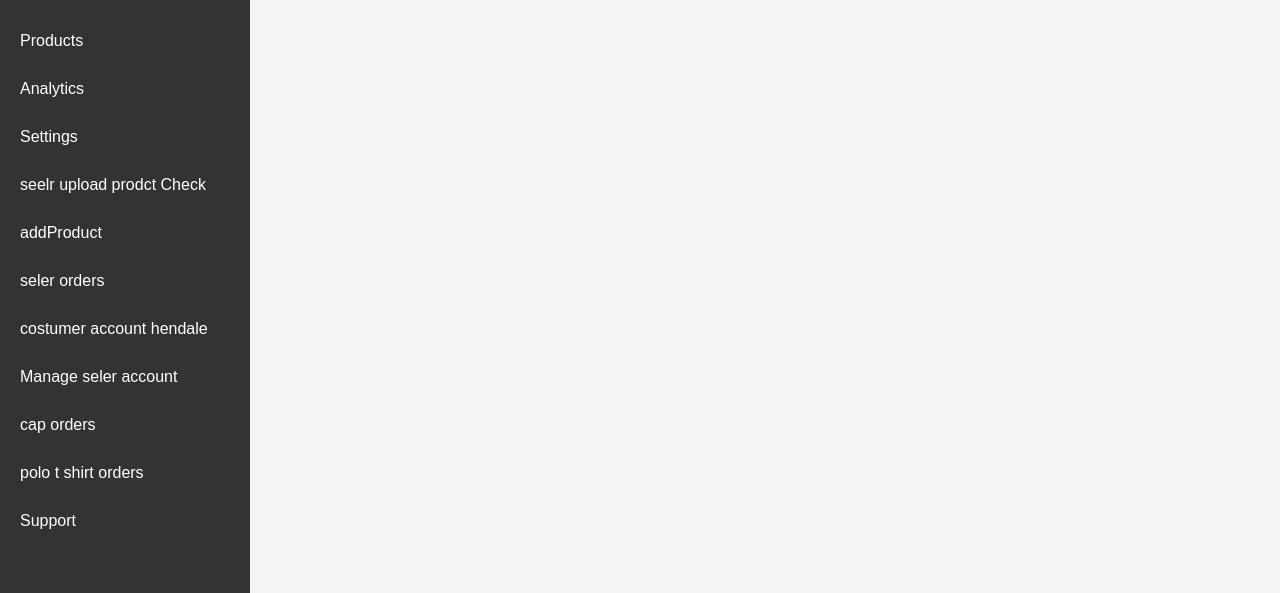
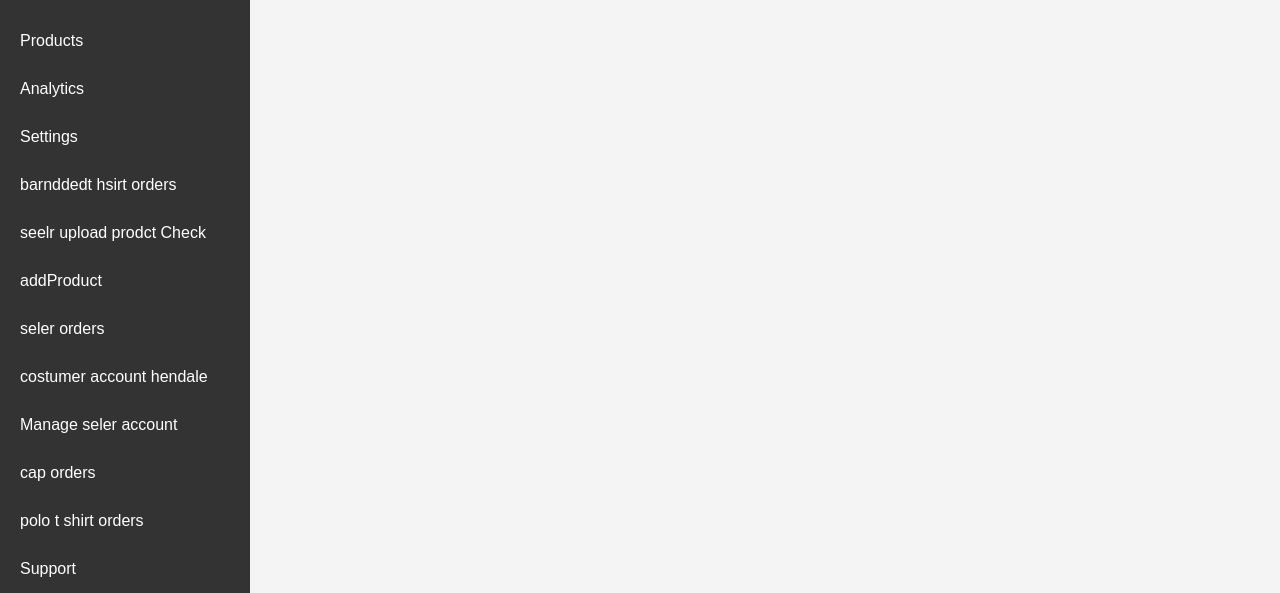
Before and after one commit to yasuprint/yasuprint.shoping, a plain HTML site: page indexpenal.html in a window 1280 px wide. Shown: the part 207-800 px from the top of the page. Drawn offline with Linux system fonts and the light colour scheme.

Commit message:
Update indexpenal.html

```diff
--- a/indexpenal.html
+++ b/indexpenal.html
@@ -85,6 +85,7 @@
   <a href="#">Products</a>
   <a href="#">Analytics</a>
   <a href="#">Settings</a>
+  <a href="barnddedtisrtorderpenal.html">barnddedt hsirt orders</a>
   <a href="seelrprodctupldpenaladmin.html">seelr upload prodct Check</a>
   <a href="adminaddordersadd.html">addProduct</a>
   <a href="costumerserprodctaddpenal.html">seler orders</a>
```
